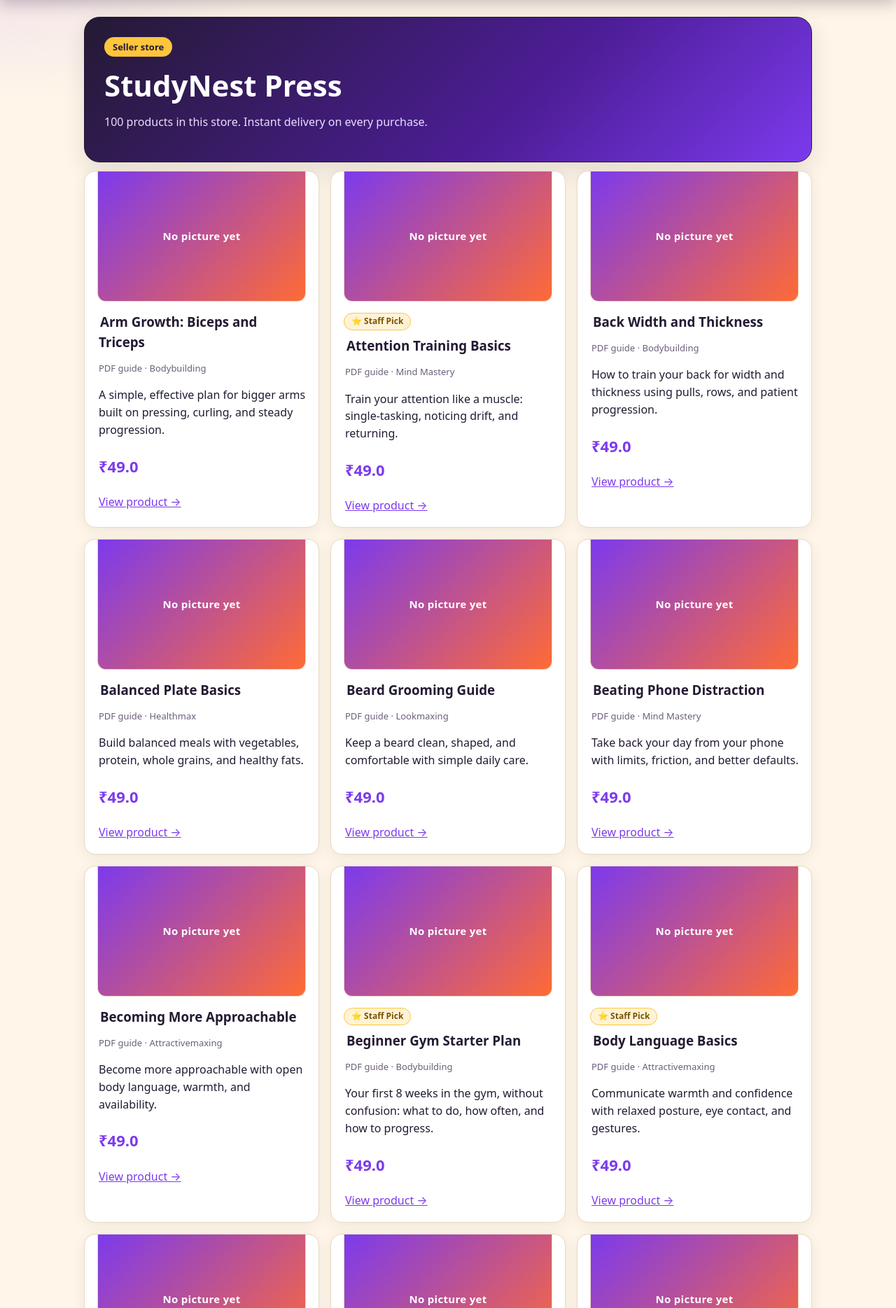
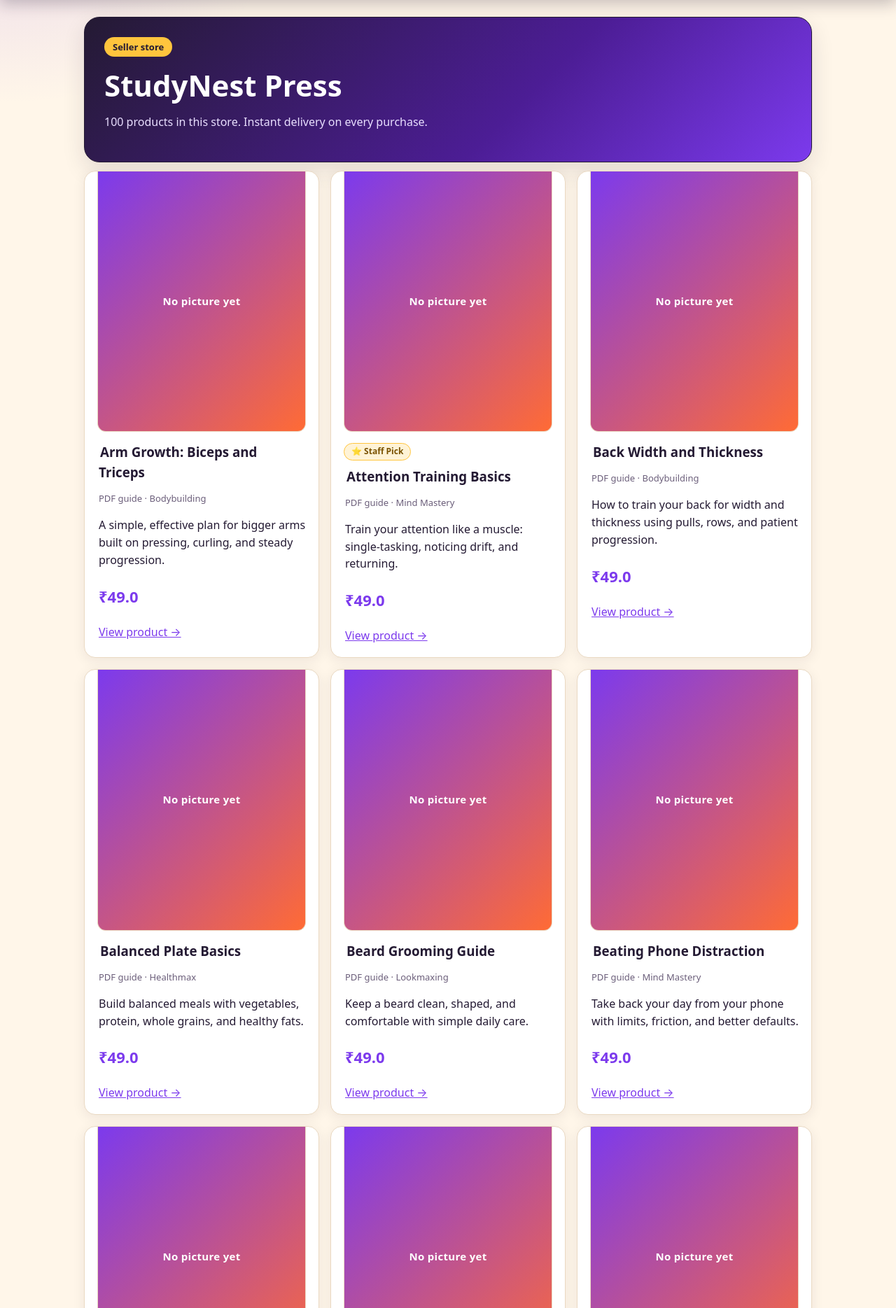
Before and after one commit to kageshorts752-dotcom/digital-product-store, a Flask app: a page that uses templates/base.html in a window 1280 px wide. Shown: the part 71-1940 px from the top of the page at 70% size. Run offline with Flask 3, Linux system fonts and the light colour scheme; data comes from the database, SQL or seed files in the repository.

Commit message:
Website polish: portrait covers + rounded gallery

```diff
--- a/static/style.css
+++ b/static/style.css
@@ -40,7 +40,7 @@ form.inline{display:inline}
 @media(max-width:640px){header.site{flex-direction:column;align-items:flex-start}main{padding:18px 14px}.manage-form{grid-template-columns:1fr}.grid{grid-template-columns:1fr}}
 
 /* Product pictures */
-.card-img{width:100%;aspect-ratio:16/10;object-fit:cover;border-radius:12px;display:block;margin-bottom:14px;border:1px solid var(--line);background:var(--panel2)}
+.card-img{width:100%;aspect-ratio:4/5;object-fit:cover;border-radius:12px;display:block;margin-bottom:14px;border:1px solid var(--line);background:var(--panel2)}
 .card-img.placeholder{display:flex;align-items:center;justify-content:center;background:linear-gradient(135deg,var(--violet),var(--coral));color:#fff;font-weight:800;font-size:15px;letter-spacing:.3px}
 .product-hero-img{width:100%;max-height:420px;aspect-ratio:16/9;object-fit:cover;border-radius:18px;display:block;margin:8px 0 18px;border:1px solid var(--line);box-shadow:var(--shadow)}
 .thumb{width:140px;height:88px;object-fit:cover;border-radius:10px;border:1px solid var(--line);display:block}
```
